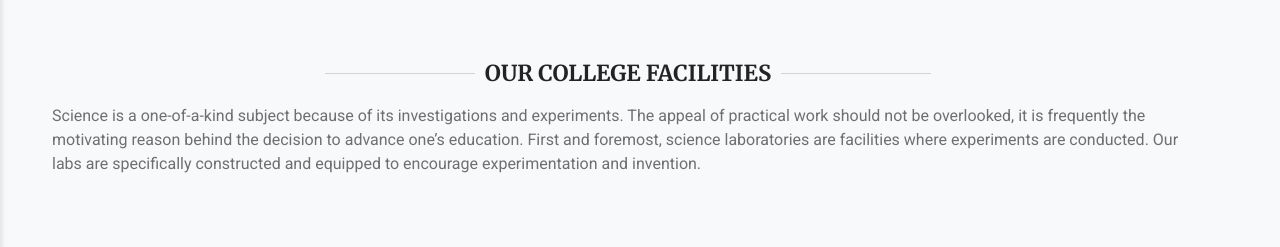
After one commit to mohantyrajib143/simscollege, a Django app: template templates/website/college.html in a window 1280 px wide. The commit adds this page. Shown: the part 333-580 px from the top of the page. Run offline with Django 3.2, Linux system fonts and the light colour scheme; the template is opened without the code that fills it, so the values that code supplies are empty; some libraries are stand-ins or nearby versions; some web fonts are replaced.

Commit message:
1.Added college url and function in urls.py, views.py 2.Added college.html file and maked required changes

```diff
--- /dev/null
+++ b/templates/website/college.html
@@ -0,0 +1,57 @@
+{% extends 'website/header.html' %}
+{% load static %}
+{% block title %} HOME | UNQCOLLECTION {% endblock title %}
+{% block body %}
+<div class="page-content bg-gray">
+    <div class="dlab-bnr-inr overlay-black-middle bg-pt" style="background-image:url({% static 'website/images/banner/breadcrumb.jpg' %})">
+        <div class="container">
+            <div class="dlab-bnr-inr-entry">
+                <h1 class="text-white">SHANTI INSTITUTE OF MANAGEMENT AND STUDIES</h1>
+                <div class="breadcrumb-row">
+                    <ul class="list-inline">
+                        <li><a href="/">SIMS</a></li>
+                        <li>COLLEGE FACILITIES</li>
+                    </ul>
+                </div>
+            </div>
+        </div>
+    </div>
+
+    <div class="content-area">
+        <div class="container">
+            <div class="row">
+                <div id="masonry1" class="dlab-blog-grid-2 row">
+                    <div class="sort-title clearfix text-center mb-3">
+                        <h4>OUR COLLEGE FACILITIES</h4>
+                    </div>
+                    <p>Science is a one-of-a-kind subject because of its investigations and experiments. The appeal of practical work should not be overlooked, it is frequently the motivating reason behind the decision to advance one’s education. First and foremost, science laboratories are facilities where experiments are conducted. Our labs are specifically constructed and equipped to encourage experimentation and invention.</p>
+                    {% for college in college %}
+                        <div class="post card-container col-lg-6 col-md-6 col-sm-12">
+                            <div class="blog-post blog-grid blog-rounded bg-white shadow">
+                                <div class="dlab-post-media dlab-img-effect">
+                                    <img src="/media/{{college.image}}" style="height:350px;" alt=""/>
+                                </div>
+                                <div class="dlab-info p-a25">
+                                    <div class="dlab-post-meta">
+                                        <ul>
+                                            <li class="post-author"> <i class="la la-calendar"></i> {{college.created_at | date:"M d, Y" }}</li>
+                                            <li class="post-tag"> <a href="javascript:void(0);">SHANTI INSTITUTE OF MANAGEMENT AND STUDIES</a> </li>
+                                        </ul>
+                                    </div>
+                                    <div class="dlab-post-title ">
+                                        <h4 class="post-title"><a href="javascript:void(0);">{{college.title}}</a></h4>
+                                    </div>
+                                    <div class="dlab-post-text">
+                                        <p>{{college.description}}</p>
+                                    </div>
+                                </div>
+                            </div>
+                        </div>
+                    {% endfor %}
+                </div>
+            </div>
+        </div>
+    </div>
+</div>
+{% endblock body %}
+{% block js %} {% endblock %}
--- a/templates/website/header.html
+++ b/templates/website/header.html
@@ -99,7 +99,7 @@
                                 <li>
                                     <a href="javascript:;">Infrastructure<i class="fas fa-chevron-down"></i></a>
                                     <ul class="sub-menu">
-                                        <li><a href=""><b>➦ COLLEGE FACILITIES</b></a></li>
+                                        <li><a href="/college"><b>➦ COLLEGE FACILITIES</b></a></li>
                                         <li><a href=""><b>➦ HOSTEL FACILITIES</b></a></li>
                                         <li><a href=""><b>➦ OUR GALLERY</b></a></li>
                                         <li><a href=""><b>➦ MULTIFARIOUS LABS</b></a></li>
--- a/website/urls.py
+++ b/website/urls.py
@@ -12,4 +12,5 @@ urlpatterns = [
     path('faculties/', views.faculties, name='faculties'),
     path('entrance/', views.entrance, name='entrance'),
     path('chse/', views.chse, name='chse'),
+    path('college/', views.college, name='college'),
 ]
```
Also changed, not shown: website/views.py (+6 -1 lines), media/infrastructure/1.jpg (added), media/infrastructure/banner2.jpg (added).
